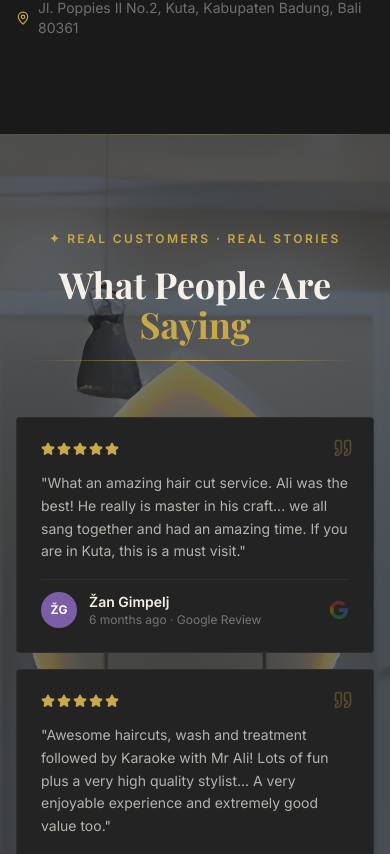
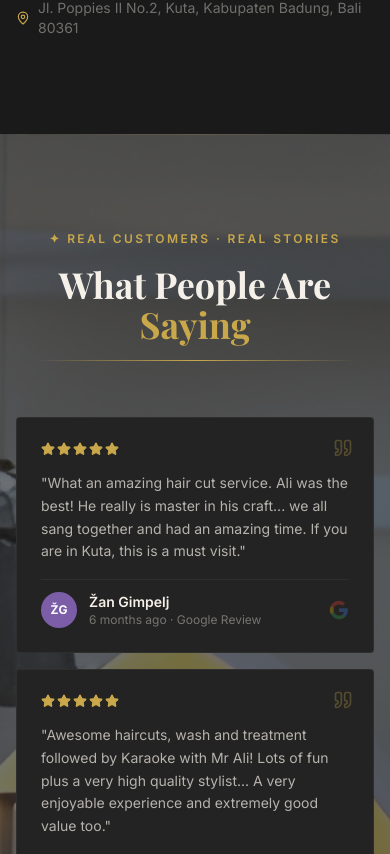
Before and after one commit to 4546bwd2/Website, a React (Vite) app: page / in a window 390 px wide. Shown: the part 9250-10104 px from the top of the page. Built offline with nearby package versions, Linux system fonts and the light colour scheme; a web font is replaced by a local one.

Commit message:
style: remove fixed background in Reviews component
Simplify review background behavior for better responsiveness

```diff
--- a/src/components/Reviews.tsx
+++ b/src/components/Reviews.tsx
@@ -188,7 +188,6 @@ export default function Reviews() {
           backgroundImage: `url(${backgroundImage})`,
           backgroundSize: "cover",
           backgroundPosition: "center",
-          backgroundAttachment: "fixed",
           opacity: imageOpacity,
           transition: "opacity 0.1s ease-out",
         }}
```
